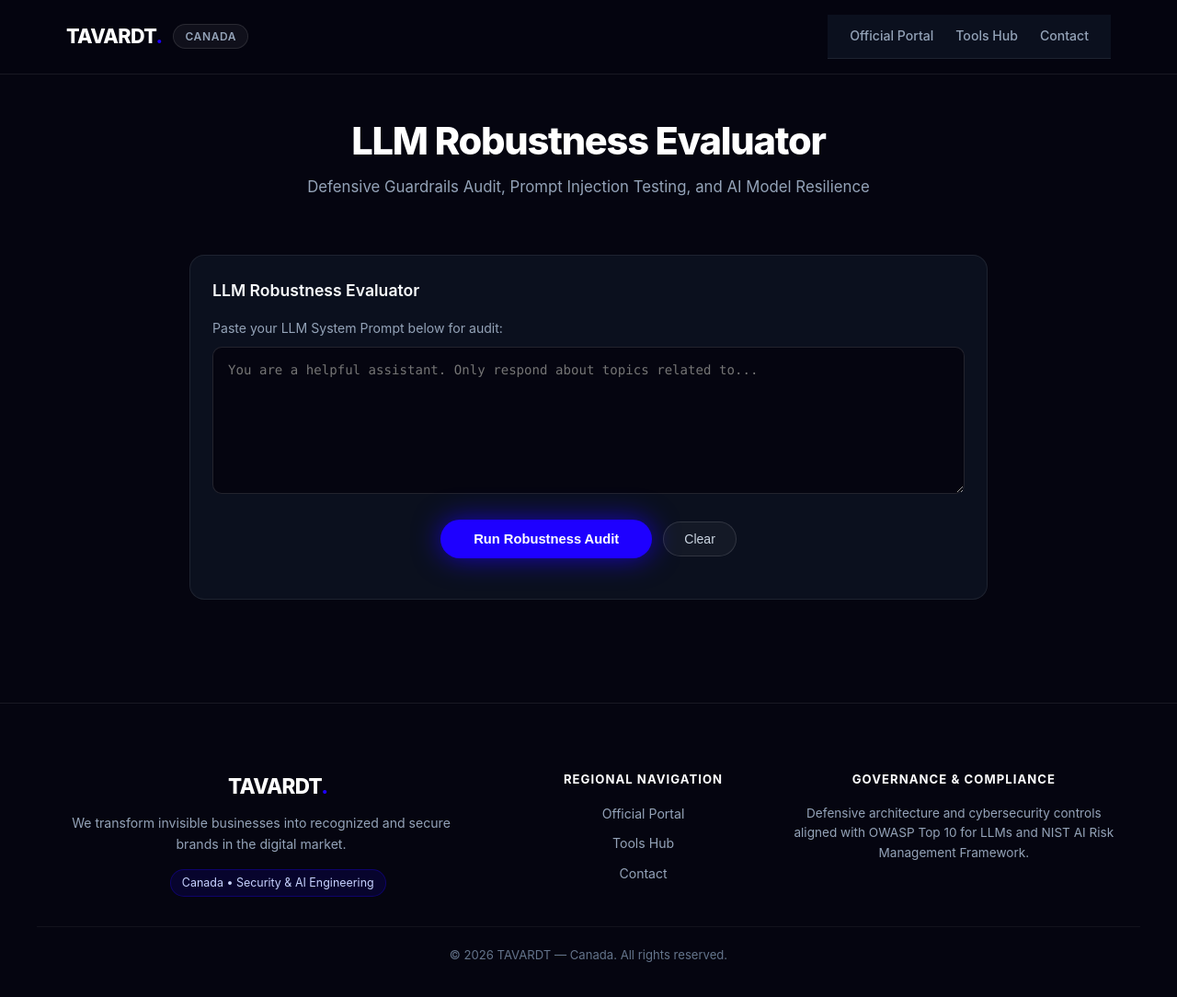
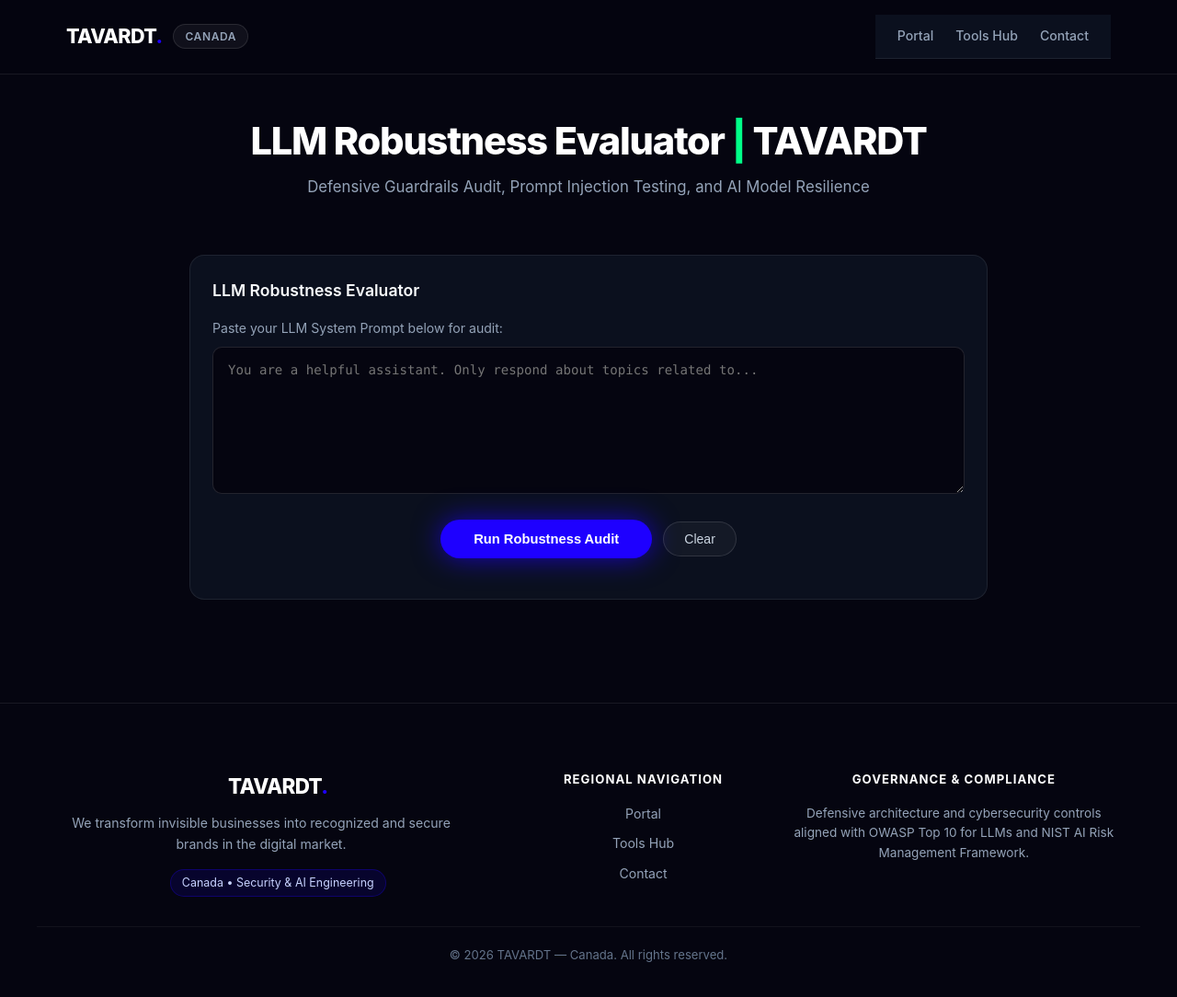
Before and after one commit to TAVARDT-Canada/llm-robustness-evaluator-ca, a plain HTML site: page index.html in a window 1280 px wide. Shown: the whole page at 92% size. Drawn offline with Linux system fonts and the light colour scheme.

Commit message:
feat: host assets locally (zero VPS bandwidth) & sanitize portal navigation links

```diff
--- a/index.html
+++ b/index.html
@@ -5,8 +5,8 @@
   <meta name="viewport" content="width=device-width, initial-scale=1.0">
   <title>LLM Robustness Evaluator & Guardrails Stress Tester | TAVARDT Canada</title>
   <meta name="description" content="Interactive web tool and CLI for developers auditing LLM guardrail robustness against injection vectors, system prompt leakage, and structural attacks. Resilience Score 0-100 + defensive blueprint.">
-  <link rel="icon" type="image/x-icon" href="https://ag.tavardt.com/favicon.ico">
-  <link rel="shortcut icon" href="https://ag.tavardt.com/favicon.ico">
+  <link rel="icon" type="image/x-icon" href="./favicon.ico">
+  <link rel="shortcut icon" href="./favicon.ico">
   <link rel="canonical" href="https://tavardt-canada.github.io/llm-robustness-evaluator-ca/">
   <meta name="robots" content="index, follow">
   <meta property="og:type" content="website">
@@ -14,7 +14,7 @@
   <meta property="og:title" content="LLM Robustness Evaluator & Guardrails Stress Tester | TAVARDT Canada">
   <meta property="og:description" content="Interactive web tool and CLI for developers auditing LLM guardrail robustness against injection vectors, system prompt leakage, and structural attacks. Resilience Score 0-100 + defensive blueprint.">
   <meta property="og:url" content="https://tavardt-canada.github.io/llm-robustness-evaluator-ca/">
-  <meta property="og:image" content="https://ag.tavardt.com/og-image.jpg">
+  <meta property="og:image" content="https://tavardt-canada.github.io/llm-robustness-evaluator-ca/og-image.jpg">
   <meta property="og:image:width" content="1200">
   <meta property="og:image:height" content="630">
   <meta property="og:image:alt" content="TAVARDT Canada">
@@ -22,7 +22,7 @@
   <meta name="twitter:card" content="summary_large_image">
   <meta name="twitter:title" content="LLM Robustness Evaluator & Guardrails Stress Tester | TAVARDT Canada">
   <meta name="twitter:description" content="Interactive web tool and CLI for developers auditing LLM guardrail robustness against injection vectors, system prompt leakage, and structural attacks. Resilience Score 0-100 + defensive blueprint.">
-  <meta name="twitter:image" content="https://ag.tavardt.com/og-image.jpg">
+  <meta name="twitter:image" content="https://tavardt-canada.github.io/llm-robustness-evaluator-ca/og-image.jpg">
   <script type="application/ld+json">
 {
   "@context": "https://schema.org",
@@ -47,7 +47,7 @@
         "url": "https://ag.tavardt.com/ca/",
         "logo": {
           "@type": "ImageObject",
-          "url": "https://ag.tavardt.com/favicon.ico"
+          "url": "https://tavardt-canada.github.io/llm-robustness-evaluator-ca/favicon.ico"
         }
       }
     },
@@ -492,7 +492,7 @@ textarea:focus, input[type="text"]:focus {
       <span class="tavardt-badge-jurisdiction">Canada</span>
     </a>
     <nav class="tavardt-nav">
-      <a href="https://ag.tavardt.com/ca/" class="tavardt-nav-link" target="_blank" rel="noopener">Official Portal</a>
+      <a href="https://ag.tavardt.com/ca/" class="tavardt-nav-link" target="_blank" rel="noopener">Portal</a>
       <a href="https://tools.tavardt.com/ca/" class="tavardt-nav-link" target="_blank" rel="noopener">Tools Hub</a>
       <a href="https://ag.tavardt.com/ca/contact/" class="tavardt-nav-link" target="_blank" rel="noopener">Contact</a>
     </nav>
@@ -500,7 +500,7 @@ textarea:focus, input[type="text"]:focus {
 </header>
 
 <section class="hero">
-  <h1>LLM Robustness Evaluator</h1>
+  <h1>LLM Robustness Evaluator <span>|</span> TAVARDT</h1>
   <p>Defensive Guardrails Audit, Prompt Injection Testing, and AI Model Resilience</p>
 </section>
 
@@ -564,7 +564,7 @@ textarea:focus, input[type="text"]:focus {
     <div class="tavardt-footer-col">
       <div class="tavardt-footer-heading">Regional Navigation</div>
       <ul class="tavardt-footer-links">
-        <li><a href="https://ag.tavardt.com/ca/" target="_blank" rel="noopener">Official Portal</a></li>
+        <li><a href="https://ag.tavardt.com/ca/" target="_blank" rel="noopener">Portal</a></li>
         <li><a href="https://tools.tavardt.com/ca/" target="_blank" rel="noopener">Tools Hub</a></li>
         <li><a href="https://ag.tavardt.com/ca/contact/" target="_blank" rel="noopener">Contact</a></li>
       </ul>
```
